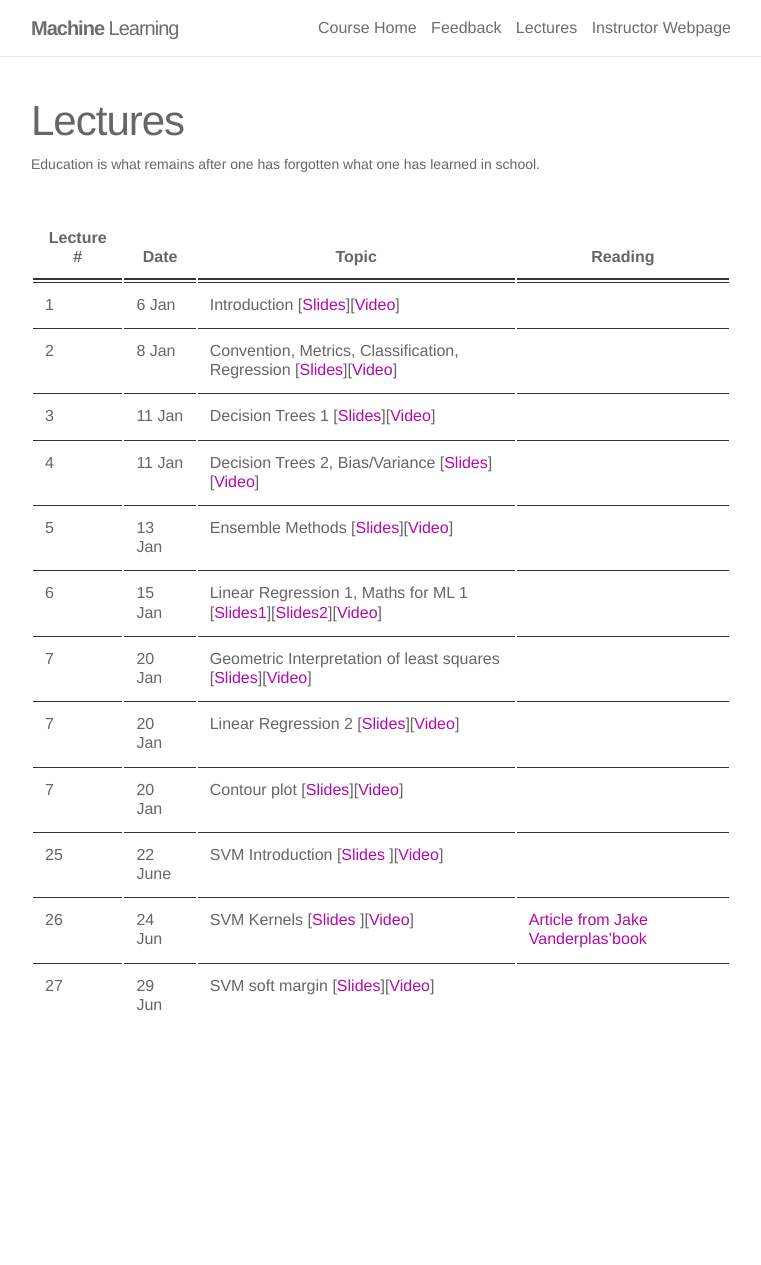
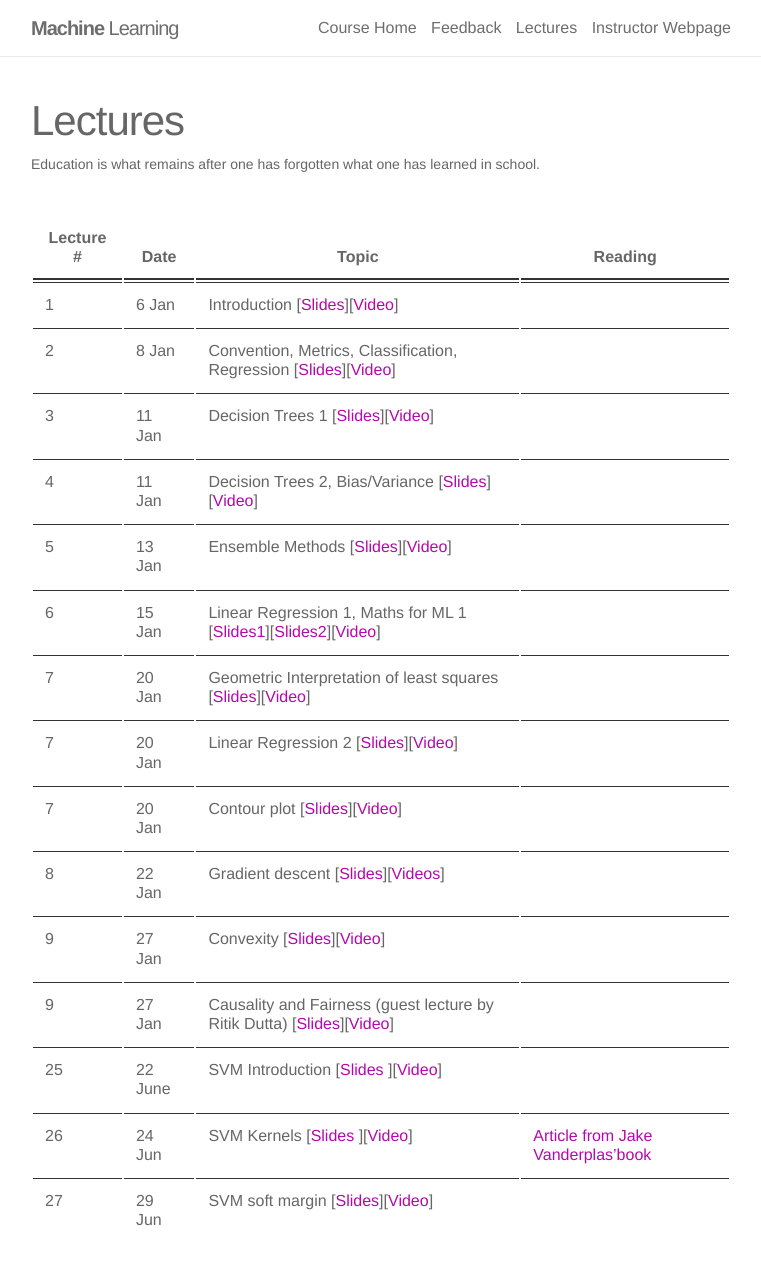
Before and after one commit to helen-research/ml2020, a Jekyll site: the page built from _pages/lectures.md, in a window 1280 px wide and 1343 px high. Shown: the top 1265 px of the window, without its empty margins (259-1020 px from the left). Built offline with Jekyll 4.4.1, drawn with Linux system fonts in a browser that asks for light colours; nearby versions of some CDN libraries.

Commit message:
added more lectures

```diff
--- a/_pages/lectures.md
+++ b/_pages/lectures.md
@@ -16,7 +16,10 @@ description: "Education is what remains after one has forgotten what one has lea
 |6| 15 Jan|Linear Regression 1, Maths for ML 1 [[Slides1](../lectures/6-linear-regression.pdf)][[Slides2](../lectures/6-ml-maths.pdf)][[Video](https://youtu.be/APAcikEbV4g)]|
 |7|20 Jan| Geometric Interpretation of least squares [[Slides](7-geometric-regression.pdf)][[Video](https://youtu.be/KWeLr4UksNw)]|
 |7| 20 Jan| Linear Regression 2 [[Slides](../lectures/7-linear-regression-2.pdf)][[Video](https://youtu.be/vRlDnbEIjlk)]|
-|7| 20 Jan| Contour plot [[Slides](../lectures/7-ml-maths-2.pdf)][[Video](https://youtu.be/vdDFGOmfY-s)]
+|7| 20 Jan| Contour plot [[Slides](../lectures/7-ml-maths-2.pdf)][[Video](https://youtu.be/vdDFGOmfY-s)]|
+|8| 22 Jan| Gradient descent [[Slides](../lectures/8-Gradient-descent.pdf)][[Videos](https://youtu.be/jN5A8nnhnbc)]|
+|9|27 Jan| Convexity [[Slides](../lectures/9-convexity.pdf)][[Video](https://youtu.be/jheHrjo11Q0)]|
+|9|27 Jan| Causality and Fairness (guest lecture by Ritik Dutta) [[Slides]()][[Video](https://youtu.be/lLOTj7gXcfw)]|
 |25|22 June| SVM Introduction [[Slides ](../lectures/25-svm-intro.pdf)][[Video](https://www.youtube.com/watch?v=SxlM9Fpfk2Y&list=PLftoLyLEwECCQjh7OTmrteMveaomqpVF0&index=47&t=3506s)]
 |26|24 Jun| SVM Kernels [[Slides ](../lectures/26-svm-kernel.pdf)][[Video](https://www.youtube.com/watch?v=MhjxDACIVWM&list=PLftoLyLEwECCQjh7OTmrteMveaomqpVF0&index=48&t=11s)]| [Article from Jake Vanderplas'book](https://jakevdp.github.io/PythonDataScienceHandbook/05.07-support-vector-machines.html)|
 |27|29 Jun|SVM soft margin [[Slides](../lectures/27-svm-soft-margin.pdf)][[Video](https://www.youtube.com/watch?v=yY6-LUerLcs&list=PLftoLyLEwECCQjh7OTmrteMveaomqpVF0&index=49&t=3s)]
```
